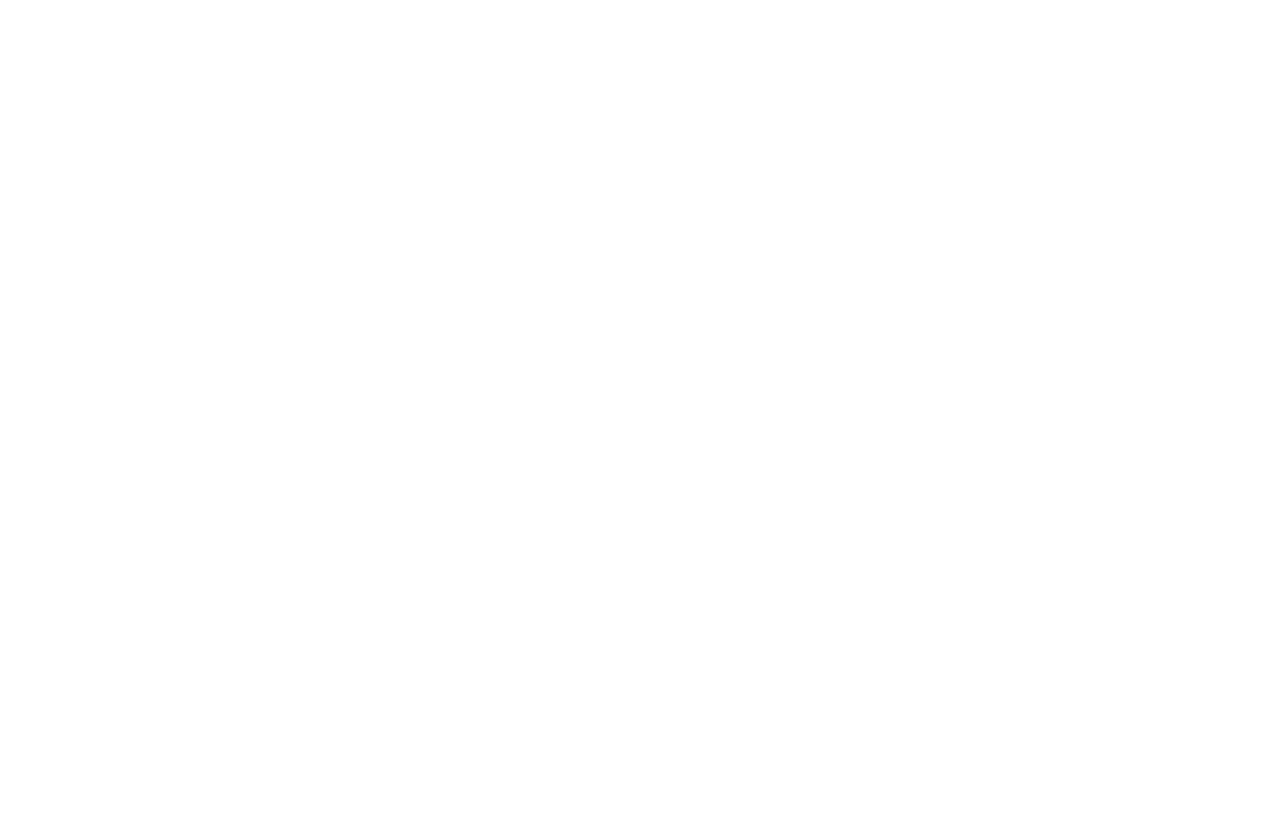
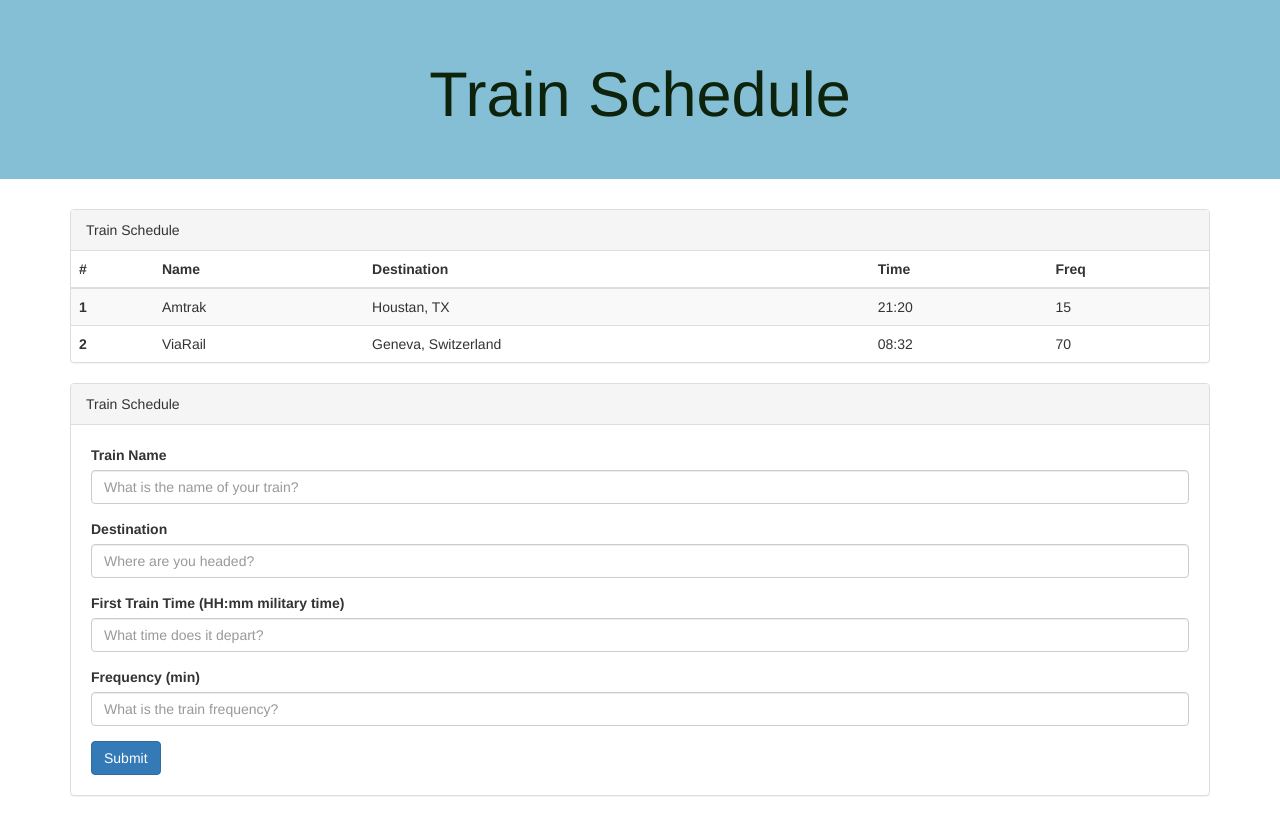
Before and after one commit to astlecha/FirebaseSchedule, a plain HTML site: page index.html in a window 1280 px wide. Drawn offline with nearby package versions, Linux system fonts and the light colour scheme; no server answers.

Commit message:
stores form inputs in firebase

```diff
--- a/index.html
+++ b/index.html
@@ -2,16 +2,95 @@
 <html>
 <head>
 	<title>Train Schedule</title>
+	<link rel="stylesheet" href="https://maxcdn.bootstrapcdn.com/bootstrap/3.3.7/css/bootstrap.min.css">
+	<!-- <style src="https://maxcdn.bootstrapcdn.com/bootstrap/3.3.7/js/bootstrap.min.js"></style> -->
+	<script src="https://cdnjs.cloudflare.com/ajax/libs/jquery/3.2.1/jquery.min.js"></script>
+	<script src="https://www.gstatic.com/firebasejs/4.1.3/firebase.js"></script>
 </head>
 <body>
 
+<div class="jumbotron">
+  <h1>Train Schedule</h1>
+</div>
 
-<script src="https://www.gstatic.com/firebasejs/4.1.3/firebase.js"></script>
-<script
-  src="https://code.jquery.com/jquery-3.2.1.min.js"
-  integrity="sha256-hwg4gsxgFZhOsEEamdOYGBf13FyQuiTwlAQgxVSNgt4="
-  crossorigin="anonymous"></script>
-<script type="text/javascript"></script>
+<div class="container">
+	<div class="panel panel-default">
+	  <!-- Default panel contents -->
+	  <div class="panel-heading">Train Schedule</div>
+	  <!-- Table -->
+	  <table class="table table-striped" id="table">
+		  <thead>
+		    <tr>
+		      <th>#</th>
+		      <th>Name</th>
+		      <th>Destination</th>
+		      <th>Time</th>
+		      <th>Freq</th>
+		    </tr>
+		  </thead>
+		  <tbody>
+		    <tr>
+		      <th scope="row">1</th>
+		      <td>Amtrak</td>
+		      <td>Houstan, TX</td>
+		      <td>21:20</td>
+		      <td>15</td>
+		    </tr>
+		    <tr>
+		      <th scope="row">2</th>
+		      <td>ViaRail</td>
+		      <td>Geneva, Switzerland</td>
+		      <td>08:32</td>
+		      <td>70</td>
+		    </tr>
+		  </tbody>
+		</table>
+	</div>
+</div>
+
+<div class="container">
+	<div class="panel panel-default">
+	  <!-- Default panel contents -->
+	  <div class="panel-heading">Train Schedule</div>
+		<form id="user-input">
+		  <div class="form-group">
+		    <label for="exampleInputName">Train Name</label>
+		    <input type="text" class="form-control" id="form-train-name" placeholder="What is the name of your train?">
+		  </div>
+		  <div class="form-group">
+		    <label for="exampleInputDest">Destination</label>
+		    <input type="text" class="form-control" id="form-destination" placeholder="Where are you headed?">
+		  </div>
+		  <div class="form-group">
+		    <label for="exampleInputTime">First Train Time (HH:mm military time)</label>
+		    <input type="text" class="form-control" id="form-train-time" placeholder="What time does it depart?">
+		  </div>
+		  <div class="form-group">
+		    <label for="exampleInputFreq">Frequency (min)</label>
+		    <input type="text" class="form-control" id="form-frequency" placeholder="What is the train frequency?">
+		  </div>
+		  <button type="button" class="btn btn-primary" id="submit-button">Submit</button>
+		</form>
+	</div>
+</div>
+
+
+<style type="text/css">
+
+.jumbotron {
+	padding: 40px;
+	text-align: center;
+	background-color: #85bfd6;
+	color: #0e230c;
+}
+
+#user-input {
+	padding: 20px;
+}
+
+</style>
+
+<script src="script/logic.js"></script>
 
 </body>
 </html>
--- a/script/logic.js
+++ b/script/logic.js
@@ -8,3 +8,33 @@
     messagingSenderId: "936118382220"
   };
   firebase.initializeApp(config);
+
+  var database = firebase.database();
+
+  var trainName = '';
+  var destination = '';
+  var trainTime = '';
+  var frequency = '';
+
+  database.ref().on('value', function(snapshot){
+
+
+  	$('#submit-button').on('click', function(event){
+  		event.preventDefault();
+
+  		trainName = $('#form-train-name').val().trim();
+  		destination = $('#form-destination').val().trim();
+  		trainTime = $('#form-train-time').val().trim();
+  		frequency = $('#form-frequency').val().trim();
+
+  		database.ref().push({
+  			trainName: trainName,
+  			destination: destination,
+  			trainTime: trainTime,
+  			frequency: frequency
+  		});
+
+
+
+  	});
+  })
```
